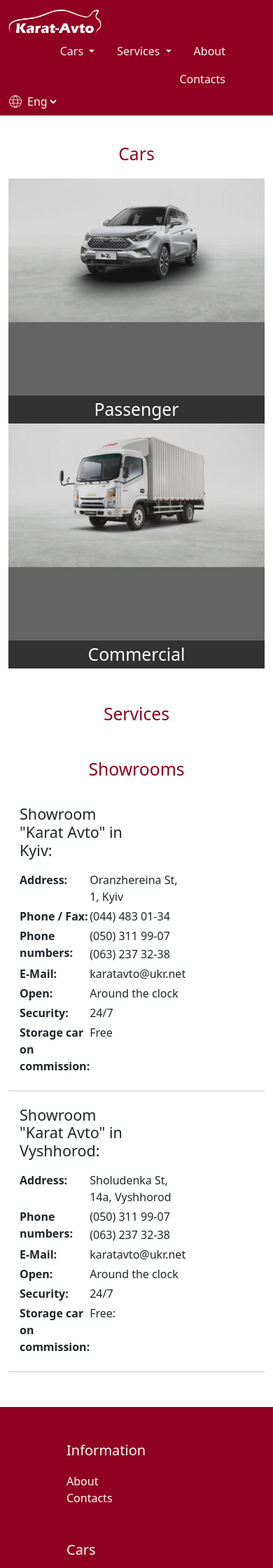
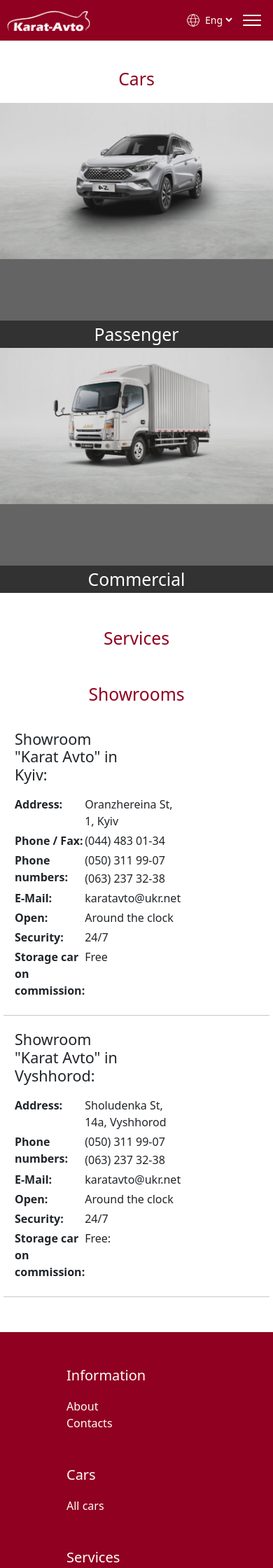
Before and after one commit to tsyhanenkod/Karat-Avto, a Django app: page / in a window 390 px wide. Shown: the top 2240 px of the page at 70% size. Run offline with Django 4.2, Linux system fonts and the light colour scheme; data that the repository does not hold is empty; some libraries are stand-ins or nearby versions.

Commit message:
burger menu + header adapt

```diff
--- a/apps/cars/views.py
+++ b/apps/cars/views.py
@@ -43,7 +43,7 @@ class CarsView(View):
                     q_objects &= Q(**{f"{key}__url": value})
 
         car = car.filter(q_objects)
-        paginator = Paginator(car, 1)
+        paginator = Paginator(car, 18)
         page_number = request.GET.get("page")
         try:
             page_obj = paginator.get_page(page_number)
--- a/static/base/css/banner.css
+++ b/static/base/css/banner.css
@@ -6,7 +6,7 @@
 
 .swiper{
     height: auto;
-    width: 100%;
+    max-width: 1270px;
     margin-bottom: 20px;
     /*margin-top: 3px;*/
 }
@@ -32,3 +32,14 @@
 .swiper-button-next, .swiper-button-prev {
     color: #C8C8C8;
 }
+
+
+
+
+/* Media */
+
+@media (max-width: 991px){
+    .swiper-button-next, .swiper-button-prev{
+        display: none;
+    }
+}
--- a/static/base/css/main.css
+++ b/static/base/css/main.css
@@ -10,6 +10,7 @@ hr{
 /* -- NAV BAR -- */
 .container{
     max-width: 1300px;
+    padding: 0 15px;
 }
 
 .navbar{
@@ -130,11 +131,6 @@ hr{
 
 
 
-
-
-
-
-
 /* BANNER */
 .banner{
     margin-bottom: 25px;
@@ -142,3 +138,153 @@ hr{
     height: 320px;
     background-color: #F2F2F2;
 }
+
+
+
+/* MENU */
+.burger {
+    background-color: #900020;
+    border: none;
+    display: none;
+    padding: 0;
+}
+
+#toggle-menu{
+    padding: 5px 10px;
+}
+
+.burger-icon{
+    width: 30px;
+    height: 30px;
+}
+
+.close img{
+
+}
+
+#menu {
+    position: fixed;
+    top: 0;
+    right: -200px;
+    width: 200px;
+    height: 100%;
+    background-color: #900020;
+    transition: all 0.3s ease-in-out;
+    z-index: 2;
+    padding: 10px;
+    padding-top: 10px;
+}
+
+.menu-header{
+    position: relative;
+    display: flex;
+    align-items: center;
+}
+
+.close{
+    background-color: #900020;
+    border: none;
+}
+
+.menu-links{
+    margin-top: 50px;
+    margin-left: 15px;
+    list-style: none;
+    padding-right: 10px;
+}
+
+.nav-items{
+    margin: 0;
+    padding: 0;
+    font-size: 14px;
+}
+
+.menu-title{
+    font-size: 16px;
+    color: white;
+    margin-bottom: 3px;
+    margin-left: 10px;
+}
+
+.close-img{
+    position: absolute;
+    width: 20px;
+    height: 20px;
+    right: 15px;
+    top: 15px;
+}
+
+.menu-lang{
+    display: flex;
+    margin-left: 15px;
+    align-items: center;
+}
+
+
+
+
+
+/* MEDIA */
+@media (max-width: 1300px){
+    .container{
+        padding: 0 15px;
+    }
+
+    .logo-img{
+        max-height: 30px;
+        width: 100%;
+        margin-left: 5px;
+    }
+
+}
+
+@media (max-width: 991px) {
+    .container{
+        padding: 0px 10px;
+    }
+
+    .nav-link{
+        padding: 5px 10px;
+    }
+
+    .lang-item{
+        padding: 5px 10px;
+    }
+}
+
+
+@media (max-width: 768px) {
+    .container{
+        padding: 0px 5px;
+    }
+
+    .nav-item{
+        display: none;
+    }
+
+    .burger{
+        display: inline-block;
+        padding: 10px 20px;
+    }
+}
+
+@media (max-width: 450px){
+    .menu-header{
+        height: 50px;
+    }
+
+    .menu-title{
+        margin-bottom: 5px;
+    }
+
+    .menu-links{
+        margin-top: 0;
+        margin-bottom: 15px;
+    }
+
+    .nav-link{
+        padding: 0;
+        padding-bottom: 2px;
+        padding-left: 10px;
+    }
+}
--- a/static/base/js/languages.js
+++ b/static/base/js/languages.js
@@ -1,5 +1,6 @@
 var form = document.querySelector("#language-form");
 var select = form.querySelector(".language-select");
+
 select.addEventListener("change", function() {
     console.log("Selected language:", select.value);
     console.log("Next page:", form.querySelector("input[name=next]").value);
--- /dev/null
+++ b/static/base/js/menu.js
@@ -0,0 +1,11 @@
+const toggleBtn = document.getElementById("toggle-menu");
+const menu = document.getElementById("menu");
+const closeBtn = document.getElementById("close")
+
+toggleBtn.addEventListener("click", () => {
+  menu.style.right = menu.style.right === "-200px" ? "0" : "-200px";
+});
+
+closeBtn.addEventListener("click", () => {
+  menu.style.right = menu.style.right === "-200px" ? "0" : "-200px";
+});
--- a/static/cars/css/cars.css
+++ b/static/cars/css/cars.css
@@ -123,3 +123,9 @@
     height: 15px;
     margin: 10px;
 }
+
+
+
+
+
+/* MEDIA */
--- a/templates/base/about.html
+++ b/templates/base/about.html
@@ -5,6 +5,8 @@
 {% block content %}
 <link rel="stylesheet" href="{% static 'base/css/about.css' %}">
 
+
+    <div class="container">
     <h2 class="block-title about-title">
         Про Нас:
     </h2>
@@ -53,5 +55,5 @@
         </p>
         <hr>
     </div>
-
+</div>
 {% endblock content %}
--- a/templates/base/contacts.html
+++ b/templates/base/contacts.html
@@ -6,6 +6,7 @@
 {% block content %}
 <link rel="stylesheet" href="{% static 'base/css/contacts.css' %}">
 
+<div class="container">
     <h2 class="block-title contacts-title">
         {% trans 'Showrooms' %}
     </h2>
@@ -170,7 +171,7 @@
             <button type="submit" class="btn btn-primary form-button">{% trans 'Send' %}</button>
         </form>
     </div>
-
+</div>
 
 <script type="module" src="{% static 'base/js/map-kyiv.js' %}"></script>
 <script type="module" src="{% static 'base/js/map-vishgorod.js' %}"></script>
--- a/templates/base/home.html
+++ b/templates/base/home.html
@@ -9,9 +9,11 @@
 <link rel="stylesheet" href="{% static 'base/css/contacts.css' %}">
 
 <!--  MAIN BANNER  -->
+
 {% include 'include/banner.html' %}
 
 <!-- CARS BLOCK -->
+<div class="container">
     <div class="block-cars">
         <h2 class="block-title">{% trans 'Cars' %}</h2>
         <div class="container">
@@ -183,6 +185,7 @@
         </div>
     </div>
     <hr style="margin-bottom: 50px;">
+</div>
 
 <script type="module" src="{% static 'base/js/map-kyiv.js' %}"></script>
 <script type="module" src="{% static 'base/js/map-vishgorod.js' %}"></script>
--- a/templates/base/main.html
+++ b/templates/base/main.html
@@ -17,11 +17,11 @@
 <body>
     {% include 'include/header.html' %}
 
-    <div class="container">
-        {% block content %}
 
-        {% endblock content %}
-    </div>
+    {% block content %}
+
+    {% endblock content %}
+
 
     {% include 'include/footer.html' %}
 
--- a/templates/cars/cars.html
+++ b/templates/cars/cars.html
@@ -7,9 +7,11 @@
 <!--    CONTENT    -->
 {% block content %}
 <link rel="stylesheet" href="{% static 'cars/css/cars.css' %}">
+
         <!--  MAIN BANNER  -->
         {% include 'include/banner.html' %}
 
+<div class="container">
     <!--  SEARCH FILTERS  -->
     {% include 'include/filters.html' %}
 
@@ -106,7 +108,7 @@
             {% endif %}
         </div>
     </div>
-
+</div>
 
 
 
--- a/templates/include/header.html
+++ b/templates/include/header.html
@@ -40,7 +40,7 @@
                 </li>
             </ul>
             <ul class="nav justify-content-end">
-                <li class="nav-item lang-block">
+                <li class="nav-items lang-block">
                     <img src="{% static  'base/icons/lang.png' %}" alt="" class="lang-icon">
                     <form action="{% url 'set_language' %}" id="language-form"  method="post">{% csrf_token %}
                         <input name="next" type="hidden" value="{{ redirect_to }}">
@@ -49,7 +49,7 @@
                             {% get_available_languages as LANGUAGES %}
                             {% get_language_info_list for LANGUAGES as languages %}
                             {% for language in languages %}
-                                <option value="{{ language.code }}"{% if language.code == LANGUAGE_CODE %}
+                                <option class="lang-item" value="{{ language.code }}"{% if language.code == LANGUAGE_CODE %}
                                         selected{% endif %}>
                                     {{ language.name_local|slice:3  }}
                                 </option>
@@ -58,8 +58,39 @@
                     </form>
                 </li>
             </ul>
+            <button class="burger" id="toggle-menu">
+                <img src="{% static 'base/icons/burger.png' %}" alt="" class="burger-icon">
+            </button>
         </div>
     </div>
 </nav>
 
+<div id="menu">
+    <div class="menu-header">
+        <button class="close" id="close">
+            <img src="{% static 'base/icons/close.png' %}" alt="" class="close-img">
+        </button>
+    </div>
+
+    <ul class="menu-links">
+        <h5 class="menu-title">{% trans 'Cars' %}</h5>
+        {% for car_category in car_category.all %}
+        <li class="nav-items "><a class="nav-link link-light" href="/cars/?category={{car_category.url}}">{{car_category}}</a></li>
+        {% endfor %}
+    </ul>
+    <ul class="menu-links">
+        <h5 class="menu-title">{% trans 'Services' %}</h5>
+        {% for service in service.all %}
+            <li class="nav-items"><a class="nav-link link-light" href="/services/{{service.url}}/">{{service}}</a></li>
+        {% endfor %}
+    </ul>
+    <ul class="menu-links">
+        <h5 class="menu-title">{% trans 'Information' %}</h5>
+        <li class="nav-items "><a class="nav-link link-light" href="#">{% trans 'About' %}</a></li>
+        <li class="nav-items "><a class="nav-link link-light" href="#">{% trans 'Contacts' %}</a></li>
+    </ul>
+
+</div>
+
+<script type="text/javascript" src="{% static 'base/js/menu.js' %}"></script>
 <script type="text/javascript" src="{% static 'base/js/languages.js' %}"></script>
```
Also changed, not shown: static/base/icons/burger.png (added), static/base/icons/close.png (added). Lines whose indentation alone changed are shown as unchanged.
